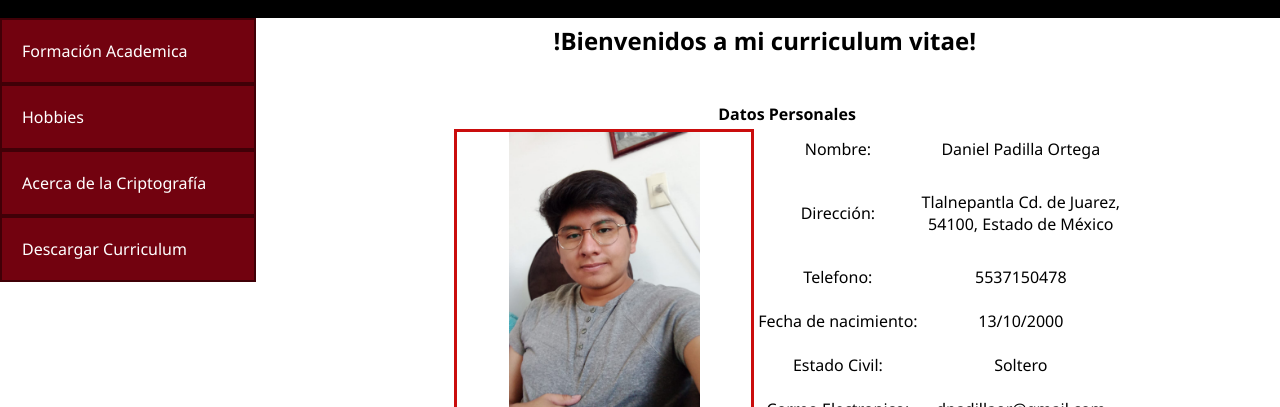
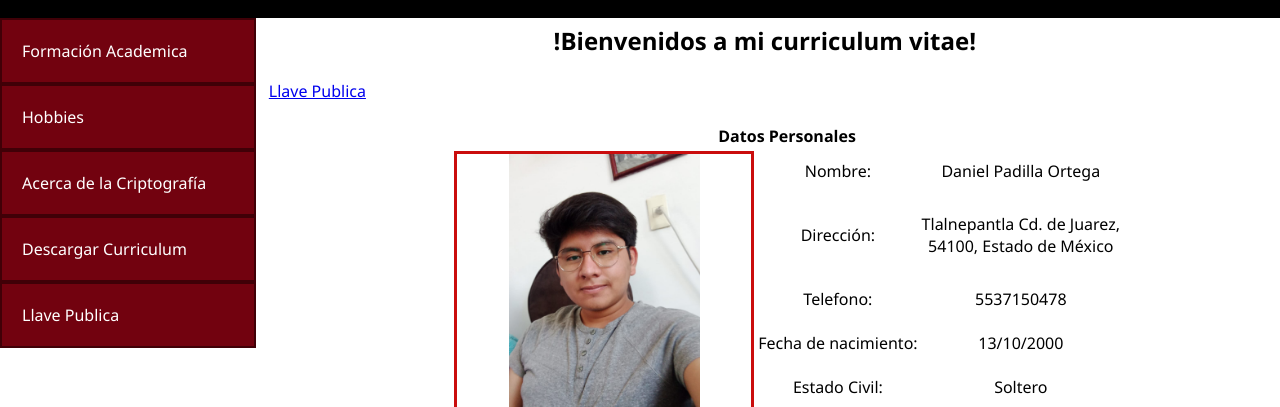
Before and after one commit to Daniel00l/MiCurriculumDaniel, a plain HTML site: page index.html in a window 1280 px wide. Shown: the part 55-462 px from the top of the page. Drawn offline with Linux system fonts and the light colour scheme.

Commit message:
se agrego la llave publica

```diff
--- a/index.html
+++ b/index.html
@@ -15,6 +15,7 @@
             <a href="#Hobbies">Hobbies</a>
             <a href="#Acerca">Acerca de la Criptografía</a>
             <a href="./archivos/Daniel_Padilla_CV.pdf" download="Daniel_Padilla_CV" target="_blank">Descargar Curriculum</a>
+            <a href="./archivos/llavepublica.txt" download="Archivo">Llave Publica</a>
 
         </aside>
         <div class="titulo">
@@ -23,7 +24,8 @@
         <div class="container">
         <article>
           <div class = "contenido_base">
-              <!--Contenido-->
+            <a href="./archivos/llavepublica.txt" download="Archivo">Llave Publica</a>
+            <!--Contenido-->
               <div class="principal">
 
                 <table class="tableDatos">
```
Also changed, not shown: archivos/llavepublica.txt (added).
